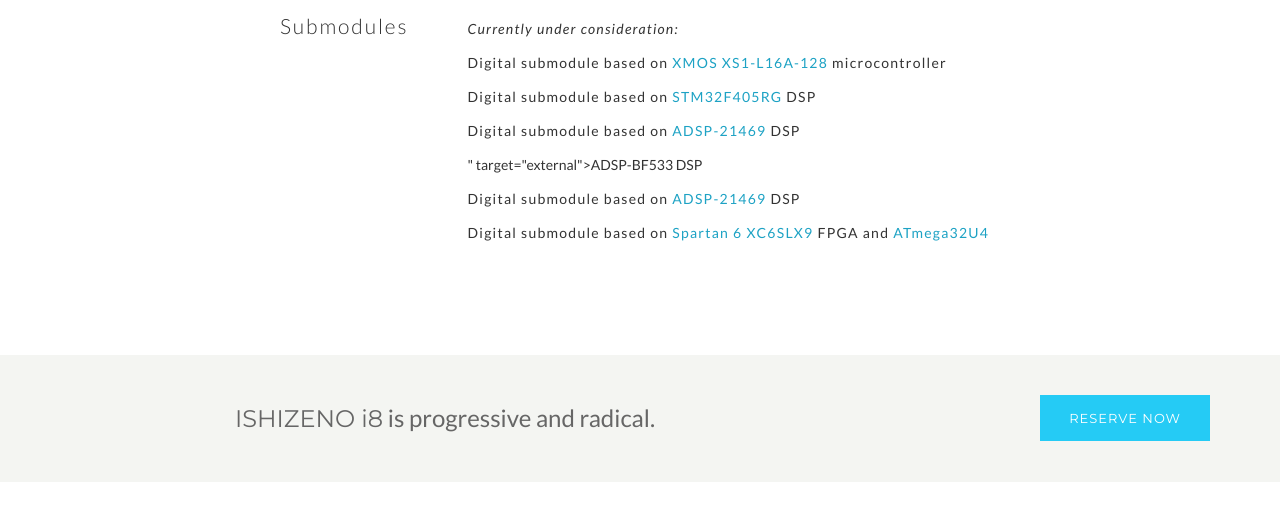
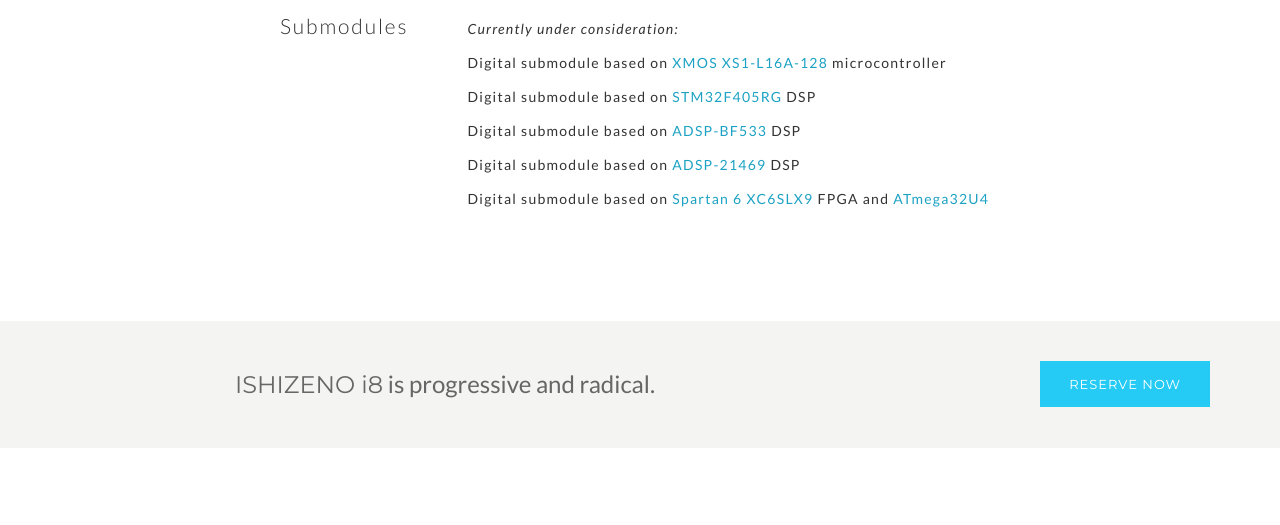
Before and after one commit to ishizeno/ishizeno.github.io, a plain HTML site: page index.html in a window 1280 px wide. Shown: the part 7080-7605 px from the top of the page. Drawn offline with Linux system fonts and the light colour scheme; no server answers.

Commit message:
Fixed home page

```diff
--- a/index.html
+++ b/index.html
@@ -602,7 +602,7 @@
                             <p><em>Currently under consideration:</em></p>
                             <p>Digital submodule based on <a href="http://www.xmos.com/products/silicon/l-series" target="external">XMOS XS1-L16A-128</a> microcontroller</p>
                             <p>Digital submodule based on <a href="http://www.st.com/web/catalog/mmc/FM141/SC1169/SS1577/LN1035/PF252144?sc=internet/mcu/product/252144.jsp" target="external">STM32F405RG</a> DSP</p>
-                            <p>Digital submodule based on <a href="                            <p>Digital submodule based on <a href="http://www.analog.com/en/products/processors-dsp/sharc/adsp-21469.html" target="external">ADSP-21469</a> DSP</p>" target="external">ADSP-BF533</a> DSP</p>
+                            <p>Digital submodule based on <a href="http://www.analog.com/en/products/processors-dsp/blackfin/adsp-bf533.html" target="external">ADSP-BF533</a> DSP</p>
                             <p>Digital submodule based on <a href="http://www.analog.com/en/products/processors-dsp/sharc/adsp-21469.html" target="external">ADSP-21469</a> DSP</p>
                             <p>Digital submodule based on <a href="http://www.xilinx.com/products/silicon-devices/fpga/spartan-6.html" target="external">Spartan 6 XC6SLX9</a> FPGA and <a href="http://www.atmel.com/devices/atmega32u4.aspx" target="external">ATmega32U4</a></p>
                         </div>
```
